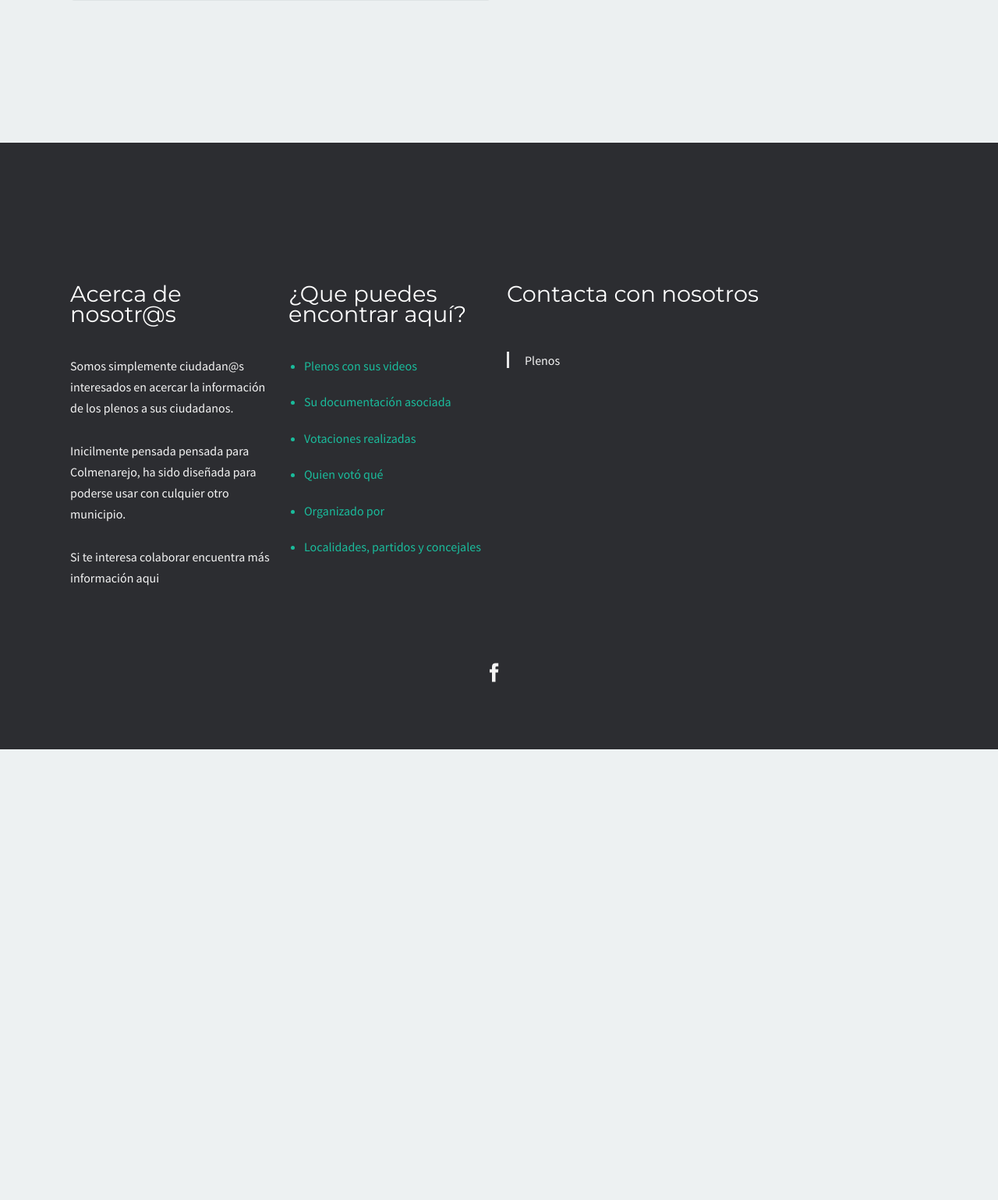
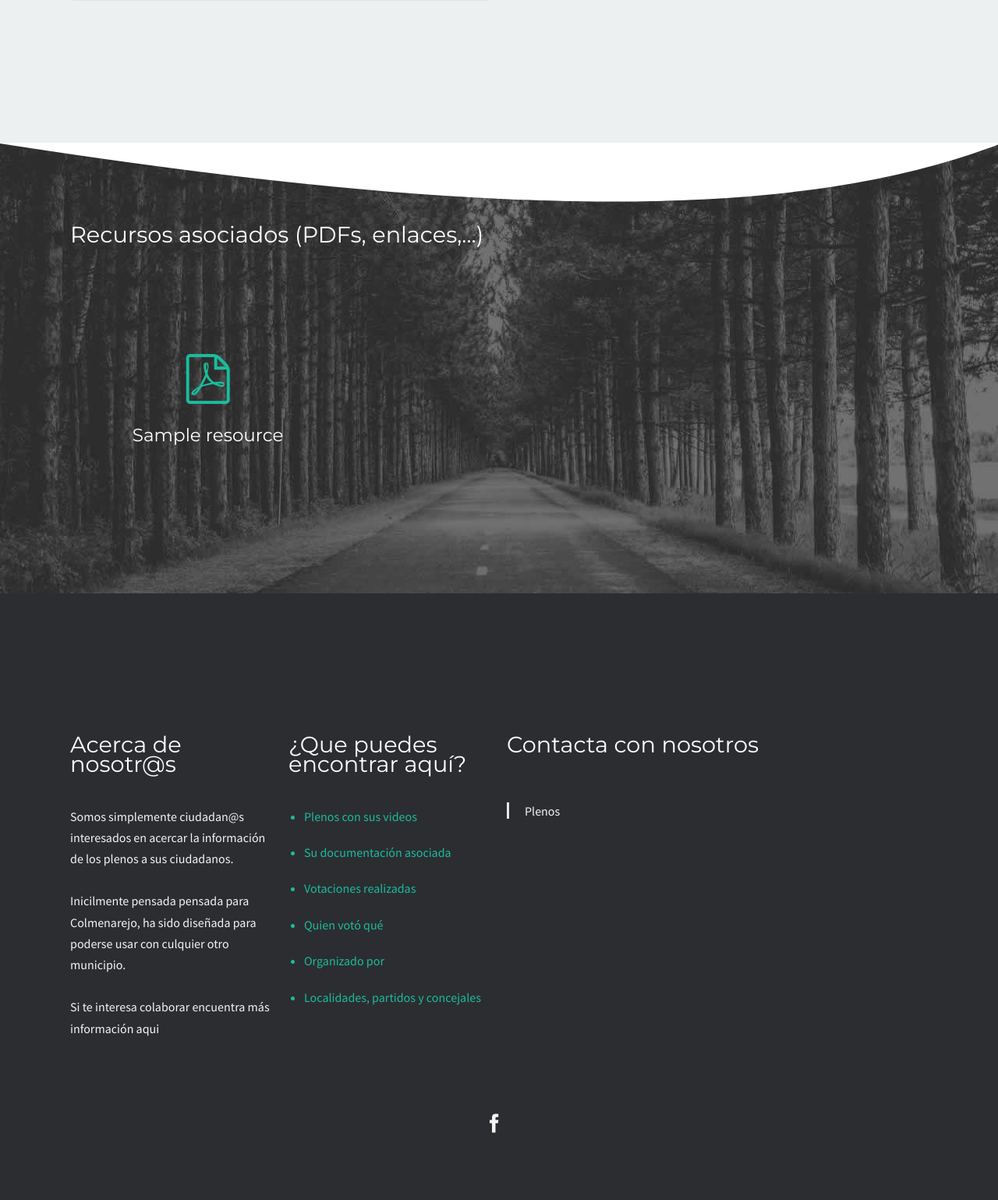
Before and after one commit to pconesa/plenos, a Django app: page /meeting/1 in a window 1280 px wide. Shown: the part 2267-3806 px from the top of the page at 78% size. Before the commit the page ends 3228 px from the top, so only its background shows below. Run offline with Django 4.2, Linux system fonts and the light colour scheme; tables that the repository leaves empty hold one stand-in row (values such as "Sample post"); some libraries are stand-ins or nearby versions; some web fonts are replaced.

Commit message:
resources linked and shown for meetings

```diff
--- a/plenosapp/models.py
+++ b/plenosapp/models.py
@@ -137,6 +137,9 @@ class Resource(models.Model):
     voting = models.ForeignKey(Voting, on_delete=models.CASCADE, blank=True, null=True)
     meeting = models.ForeignKey(Meeting, on_delete=models.CASCADE, blank=True, null=True)
 
+    def finalURL(self):
+        return self.url if self.url else self.file.url
+
     def __str__(self):
         fk = self.voting or self.meeting
         return f'{self.name}-{fk}'
--- /dev/null
+++ b/templates/plenosapp/_resources.html
@@ -0,0 +1,33 @@
+    <!-- CurveDown -->
+    <svg class="curveDownColor" xmlns="http://www.w3.org/2000/svg" version="1.1" width="100%" height="100" viewBox="0 0 100 100" preserveAspectRatio="none">
+        <path d="M0 0 C 50 100 80 100 100 0 Z"></path>
+    </svg>
+
+        <!-- Parallax Section - Counter -->
+        <div class="parallax-section parallax2">
+            <div class="wrap">
+                <section class="grid grid-pad callout">
+                    <h3 id="resources" style="color: white">Recursos asociados (PDFs, enlaces,...)</h3>
+                    {%  for resource in resources %}
+                    <div class="col-1-3">
+                        <div class="content" >
+                        <A href="{{ resource.finalUrl }}">
+                        <div class="info-counter">
+                                <div class="info-counter-row">
+                                    <i class="info-counter-icon icon-{% if resource.file %}file-pdf{% else %}hyperlink{% endif %}"></i>
+                                </div>
+                                <div class="info-counter-content">
+                                    <h5 class="info-counter-number">
+                                    <span class="info-counter-units">{{ resource.name }}</span>
+                                    </h5>
+{#                                <div class="info-counter-text">Average weekly coffee drank</div>#}
+                                </div>
+                            </div>
+                        </A>
+                        </div>
+                    </div>
+                    {% endfor %}
+                </section>
+            </div>
+        </div>
+        <!-- End Parallax Section -->
--- a/templates/plenosapp/meeting.html
+++ b/templates/plenosapp/meeting.html
@@ -36,4 +36,8 @@
     </svg>
     {% include "plenosapp/_votings.html" with color="grey" %}
 
+    {% with resources=meeting.resource_set.all %}
+    {% include "plenosapp/_resources.html" %}
+    {% endwith %}
+
 {% endblock %}
```
Also changed, not shown: templates/plenosapp/voting.html (+4 -31 lines).
